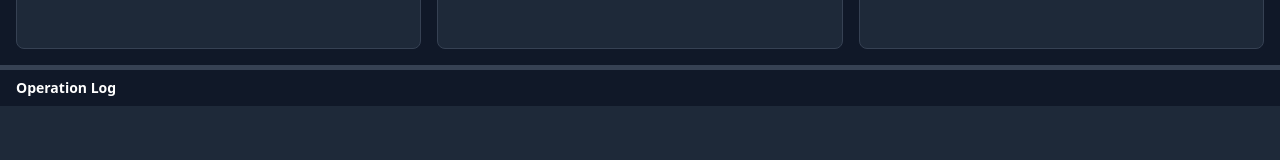
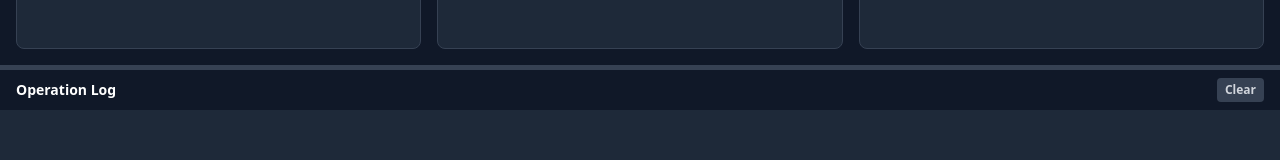
Before and after one commit to hansvdam/hlc-sync, a React (Vite) app: page / in a window 1280 px wide. Shown: the part 539-699 px from the top of the page. Built offline with nearby package versions, Linux system fonts and the light colour scheme.

Commit message:
Add clear button to operation log

```diff
--- a/src/components/LogPanel.tsx
+++ b/src/components/LogPanel.tsx
@@ -3,6 +3,7 @@ import { useSimulatorStore } from '../store/simulatorStore'
 
 export default function LogPanel() {
   const logs = useSimulatorStore(state => state.logs)
+  const clearLogs = useSimulatorStore(state => state.clearLogs)
   const logEndRef = useRef<HTMLDivElement>(null)
 
   // Auto-scroll to bottom when new logs arrive
@@ -12,7 +13,15 @@ export default function LogPanel() {
 
   return (
     <div className="h-full bg-gray-800 border-t border-gray-700 flex flex-col">
-      <div className="px-4 py-2 bg-gray-900 font-bold text-sm">Operation Log</div>
+      <div className="px-4 py-2 bg-gray-900 font-bold text-sm flex justify-between items-center">
+        <span>Operation Log</span>
+        <button
+          onClick={clearLogs}
+          className="text-xs bg-gray-700 hover:bg-gray-600 px-2 py-1 rounded text-gray-300 transition-colors"
+        >
+          Clear
+        </button>
+      </div>
       <div className="flex-1 overflow-auto px-4 py-2 font-mono text-xs space-y-1">
         {logs.map((log, index) => (
           <div key={index} className="flex gap-4 whitespace-nowrap">
--- a/src/store/simulatorStore.ts
+++ b/src/store/simulatorStore.ts
@@ -30,6 +30,7 @@ interface SimulatorState {
   sendMessage: (message: SyncMessage) => void
   processInbox: (nodeId: NodeId) => void
   addLog: (nodeId: NodeId, action: string, details: string, data?: any) => void
+  clearLogs: () => void
   resetSimulator: () => void
   updateMessageProgress: (messageId: string, progress: number) => void
   deliverMessage: (messageId: string) => void
@@ -644,6 +645,10 @@ export const useSimulatorStore = create<SimulatorState>((set, get) => {
     }))
   },
 
+  clearLogs: () => {
+    set({ logs: [] })
+  },
+
   resetSimulator: () => {
     const now = Date.now()
     set({
```
